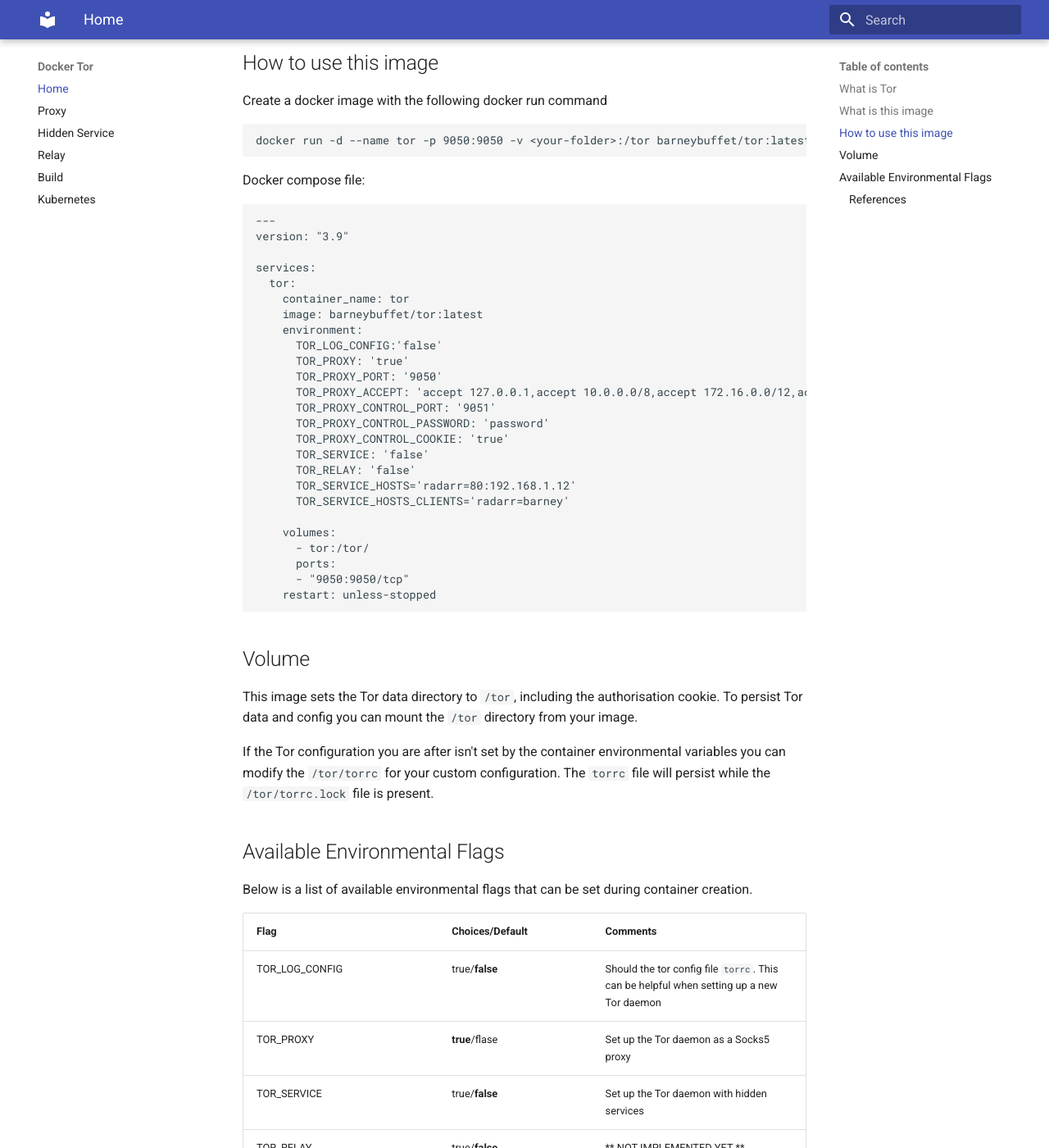
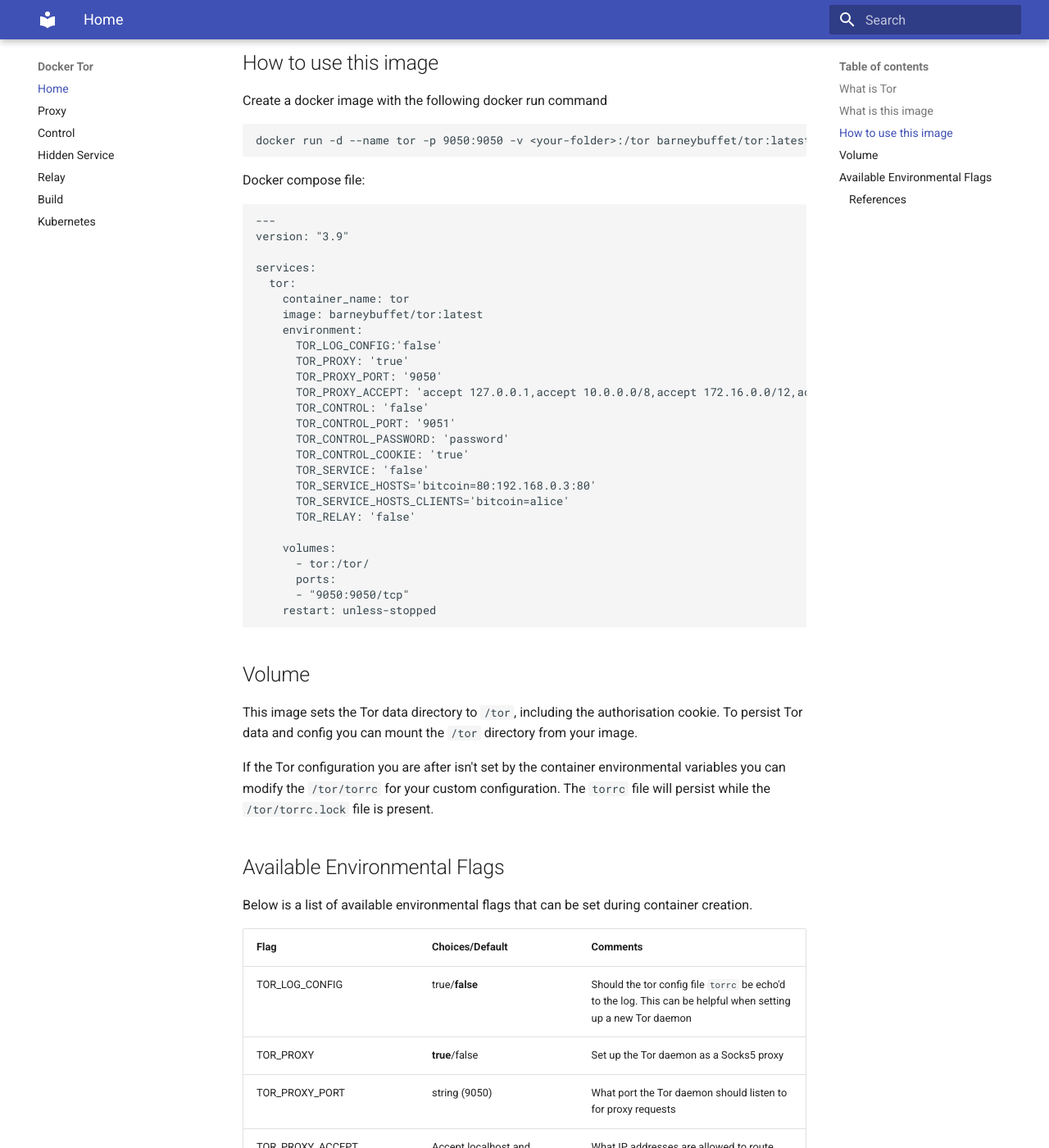
Before and after one commit to BarneyBuffet/docker-tor, an MkDocs documentation site: the page built from docs/index.md, in a window 1280 px wide and 1400 px high, scrolled down 1093 px. Shown: the whole window at 82% size. Built offline with MkDocs 1.6.1 and Material for MkDocs 9.7.7, drawn with Linux system fonts in a browser that asks for light colours; some of the changed text lies outside the part shown.

Commit message:
Refactor flags

```diff
--- a/docs/index.md
+++ b/docs/index.md
@@ -53,13 +53,14 @@
       TOR_PROXY: 'true'
       TOR_PROXY_PORT: '9050'
       TOR_PROXY_ACCEPT: 'accept 127.0.0.1,accept 10.0.0.0/8,accept 172.16.0.0/12,accept 192.168.0.0/16'
-      TOR_PROXY_CONTROL_PORT: '9051'
-      TOR_PROXY_CONTROL_PASSWORD: 'password'
-      TOR_PROXY_CONTROL_COOKIE: 'true'
+      TOR_CONTROL: 'false'
+      TOR_CONTROL_PORT: '9051'
+      TOR_CONTROL_PASSWORD: 'password'
+      TOR_CONTROL_COOKIE: 'true'
       TOR_SERVICE: 'false'
+      TOR_SERVICE_HOSTS='bitcoin=80:192.168.0.3:80'
+      TOR_SERVICE_HOSTS_CLIENTS='bitcoin=alice'
       TOR_RELAY: 'false'
-      TOR_SERVICE_HOSTS='radarr=80:192.168.1.12'
-      TOR_SERVICE_HOSTS_CLIENTS='radarr=barney'
 
     volumes:
       - tor:/tor/
@@ -80,17 +81,19 @@
 
 | Flag | Choices/Default | Comments |
 |:-----|:----------------|:---------|
-| TOR_LOG_CONFIG | true/__false__ | Should the tor config file `torrc`. This can be helpful when setting up a new Tor daemon |
-| TOR_PROXY      | __true__/flase | Set up the Tor daemon as a Socks5 proxy |
-| TOR_SERVICE | true/__false__ | Set up the Tor daemon with hidden services |
-| TOR_RELAY | true/__false__ | ** NOT IMPLEMENTED YET ** |
+| TOR_LOG_CONFIG | true/__false__ | Should the tor config file `torrc` be echo'd to the log. This can be helpful when setting up a new Tor daemon |
+| TOR_PROXY      | __true__/false | Set up the Tor daemon as a Socks5 proxy |
 | TOR_PROXY_PORT | string (9050) | What port the Tor daemon should listen to for proxy requests |
 | TOR_PROXY_ACCEPT | Accept localhost and RFC1918 networks, reject all others | What IP addresses are allowed to route through the proxy |
-| TOR_PROXY_CONTROL_PORT | string (9051) | What port should the Tor daemon be controlled on. If enabled cookie authentication is also enabled by default |
-| TOR_PROXY_CONTROL_PASSWORD | string | Authentication password for using the Tor control port |
-| TOR_PROXY_CONTROL_COOKIE | __true__/false | Cookie to confirm when Tor control port request sent |
+| TOR_CONTROL | true/__false__ | Should the Tor control be enabled |
+| TOR_CONTROL_PORT | string (9051) | What port should the Tor daemon be controlled on. If enabled cookie authentication is also enabled by default |
+| TOR_CONTROL_PASSWORD | string | Authentication password for using the Tor control port |
+| TOR_CONTROL_COOKIE | __true__/false | Cookie to confirm when Tor control port request sent |
+| TOR_SERVICE | true/__false__ | Set up the Tor daemon with hidden services |
 | TOR_SERVICE_HOSTS | hostname=wan-port:redict-ip:rediect-port | Tor hidden service configuration |
 | TOR_SERVICE_HOSTS_CLIENTS | hostname:client-1,client-2,... | Authorised clients for hostname |
+| TOR_RELAY | true/__false__ | ** NOT IMPLEMENTED YET ** |
+
 
 #### References
 
--- a/mkdocs.yml
+++ b/mkdocs.yml
@@ -5,6 +5,7 @@
 nav:
     - Home: index.md
     - Proxy: proxy.md
+    - Control: control.md
     - Hidden Service: service.md
     - Relay: relay.md
     - Build: build.md
```
Also changed, not shown: docs/control.md (added, +58 -0 lines), docs/proxy.md (+0 -70 lines), docs/service.md (+6 -0 lines), 2 other files.
